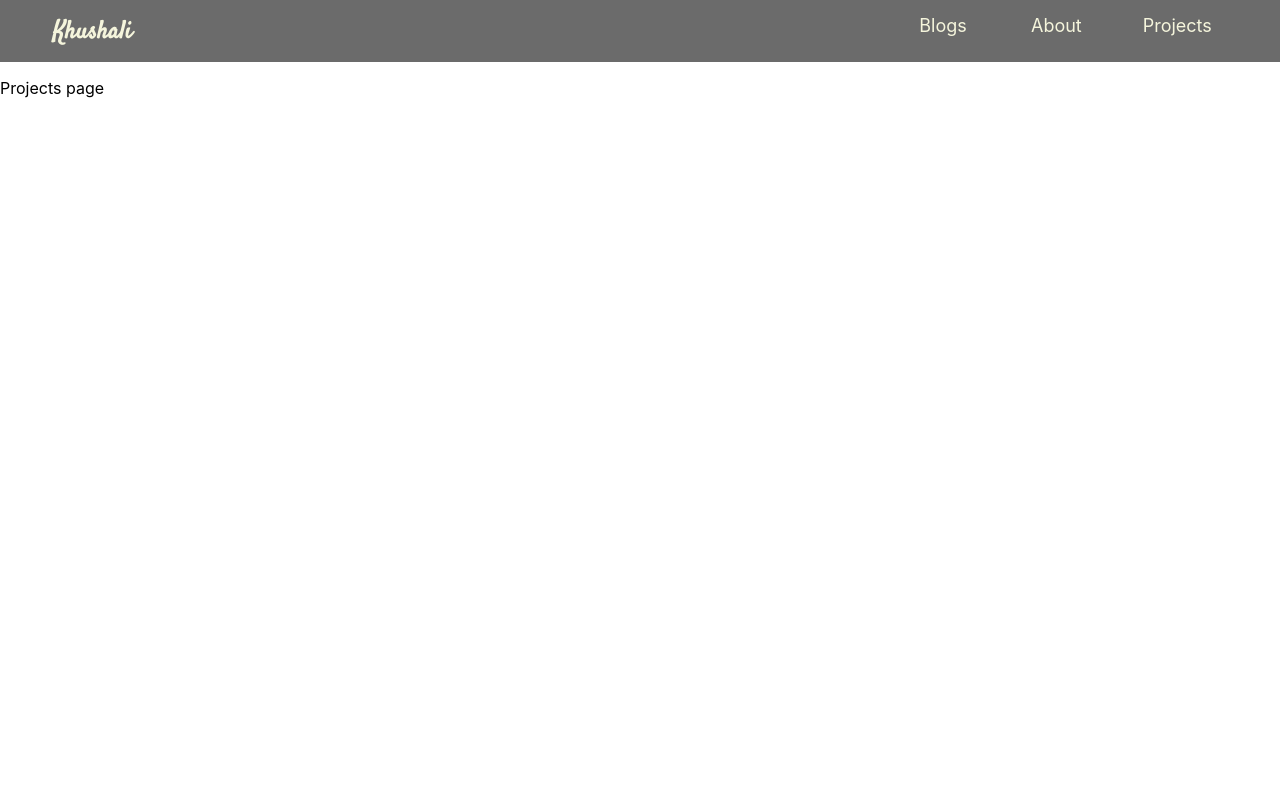
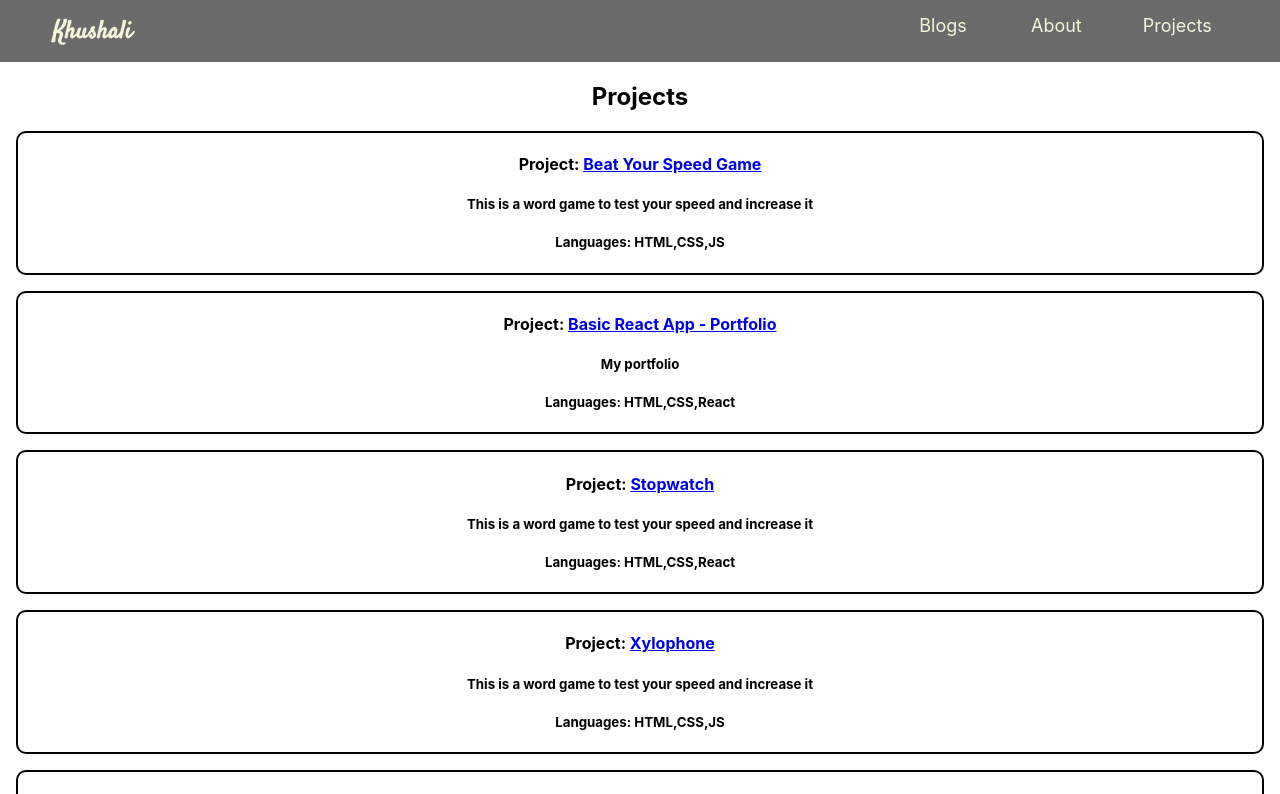
Before and after one commit to khushali77/P2-Portfolio-app, a React (Create React App) app: page /projects in a window 1280 px wide. Shown: the top 794 px of the page. Built offline with nearby package versions, Linux system fonts and the light colour scheme.

Commit message:
Added: Project page

```diff
--- a/src/App.css
+++ b/src/App.css
@@ -147,7 +147,15 @@ input{
   align-self: center;
 }
 
+.projects{
+  text-align: center;
+}
 
+.projectlinks{
+  border: solid 2px black;
+  border-radius: 10px;
+  margin: 16px;
+}
 
 @media(max-width:900px){
   .main-section{
--- a/src/App.js
+++ b/src/App.js
@@ -5,6 +5,7 @@ import Home from "./components/home";
 import Blogs from "./components/blogs";
 import Projects from "./components/projects";
 import About from "./components/about";
+import Footer from "./components/footer";
 
 function App() {
   return (
@@ -16,6 +17,7 @@ function App() {
         <Route exact path='/projects' component={Projects}/>
         <Route exact path='/about' component={About}/>
       </BrowserRouter>
+      <Footer/>
     </div>
   );
 }
--- a/src/components/blogs.jsx
+++ b/src/components/blogs.jsx
@@ -2,7 +2,9 @@ import React from "react";
 
 function Blogs(){
     return(
-        <p>Blogs page</p>
+        <div className="projects">
+        <h2>Projects</h2>
+        </div>
     );
 }
 
--- a/src/components/home.jsx
+++ b/src/components/home.jsx
@@ -3,7 +3,6 @@ import {data} from "../profileData";
 import Profile from "../components/profile";
 import Information from "../components/information";
 import MakeForm from "../components/makeform";
-import Footer from "../components/footer";
 
 function Home(){
     return(
@@ -14,7 +13,6 @@ function Home(){
         </div>
         <Information/>
         <MakeForm/>
-        <Footer/>
         </>
     );
 }
--- a/src/components/projects.jsx
+++ b/src/components/projects.jsx
@@ -1,9 +1,23 @@
 import React from "react";
+import {ProjectList} from "../profileData"
 
-function Projects(){
+export const Project = (props) =>{
     return(
-        <p>Projects page</p>
-    );
-}
+     <div className="projectlinks">
+        <h4>Project: <a href={props.data.link} rel="noreferrer" target="_blank">{props.data.name}</a></h4>
+        <h5>{props.data.desc}</h5>
+        <h5>Languages: {props.data.lang}</h5>
+     </div>
+     );
+ }
+
+ function Projects(){
+     return(
+         <div className="projects">
+             <h2>Projects</h2>
+             {ProjectList.map(item=>(<Project data={item}/>))}
+         </div>
+     );
+ }
 
 export default Projects;
--- a/src/profileData.js
+++ b/src/profileData.js
@@ -9,3 +9,36 @@ export const data = {
     number:" +91-6353826031",
     mailid:" khushali9930@gmail.com"
 }
+
+export const ProjectList = [
+    {
+        name:"Beat Your Speed Game",
+        link:"https://khushali77.github.io/BeatYourSpeed/",
+        desc:"This is a word game to test your speed and increase it",
+        lang:"HTML,CSS,JS"
+    },
+    {
+        name:"Basic React App - Portfolio",
+        link:"https://gcxr8.csb.app/",
+        desc:"My portfolio",
+        lang:"HTML,CSS,React"
+    },
+    {
+        name:"Stopwatch",
+        link:"https://xe09b.csb.app/",
+        desc:"This is a word game to test your speed and increase it",
+        lang:"HTML,CSS,React"
+    },
+    {
+        name:"Xylophone",
+        link:"https://khushali77.github.io/Xylophone/",
+        desc:"This is a word game to test your speed and increase it",
+        lang:"HTML,CSS,JS"
+    },
+    {
+        name:"Calculator",
+        link:"https://khushali77.github.io/CalculatorKS/",
+        desc:"This is a word game to test your speed and increase it",
+        lang:"HTML,CSS,JS"
+    },
+]
```
Also changed, not shown: 1 other file (tests, documents, lock files or other folders).
